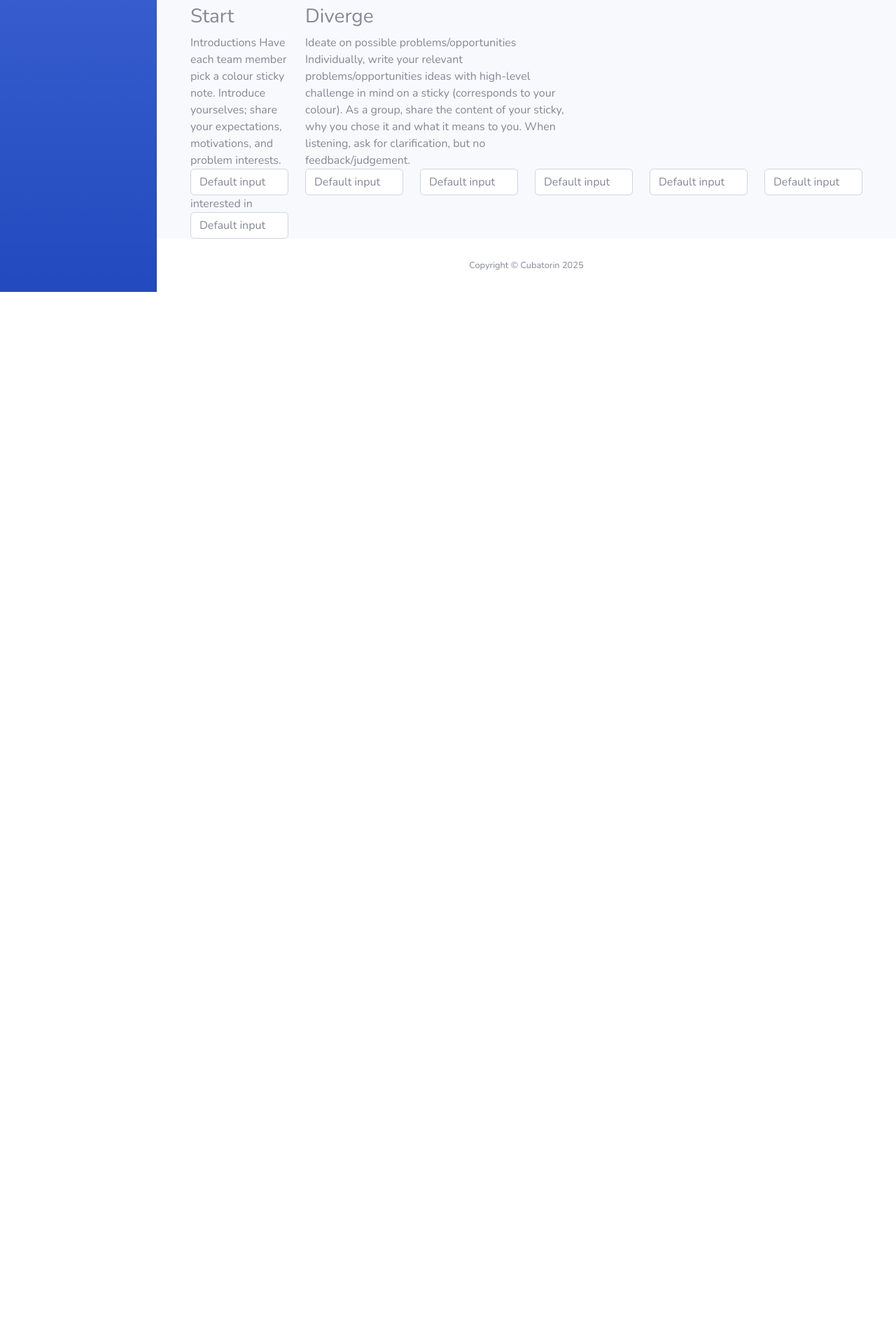
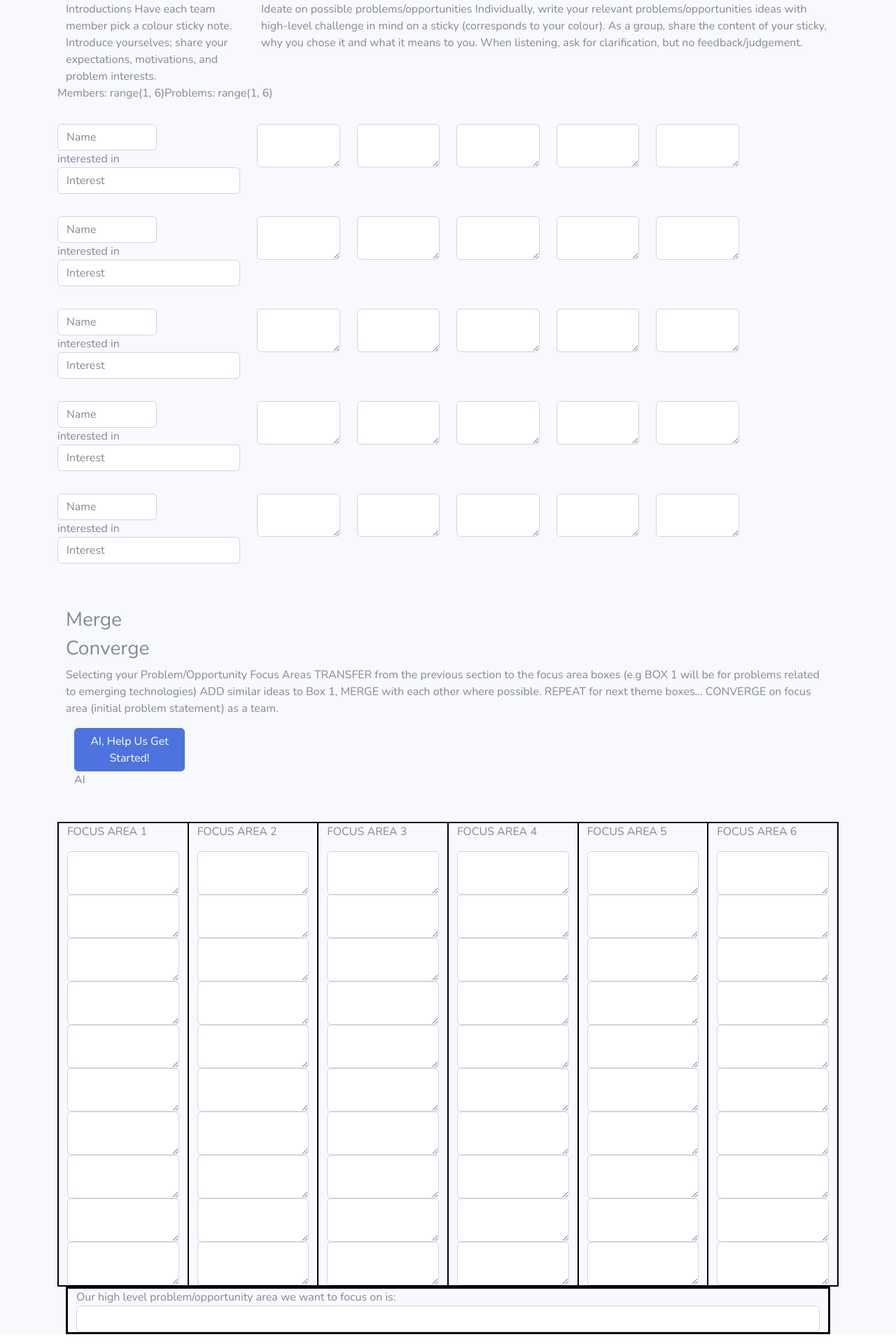
Before and after one commit to Lajellu/cubatorin-bse, a Django app: page /team/step-1/ in a window 1280 px wide. Shown: the part 613-2533 px from the top of the page at 70% size. Before the commit the page ends 1030 px from the top, so only its background shows below. Run offline with Django 5.2, Linux system fonts and the light colour scheme; a user stored in the database is signed in; tables that the repository leaves empty hold one stand-in row (values such as "Sample post"); some libraries are stand-ins or nearby versions.

Commit message:
Complete Problems table, Add table for focus areas, add button for AI suggest focus areas, start creating a new API for the AI that will be used for the suggest focus areas

```diff
--- /dev/null
+++ b/api/urls.py
@@ -0,0 +1,7 @@
+from django.urls import path
+from . import views
+
+urlpatterns = [
+    path('save_field/', views.save_field),
+    path('suggest_focus_areas/', views.suggest_focus_areas),
+]
--- a/core/views.py
+++ b/core/views.py
@@ -34,4 +34,11 @@ def team_logout(request):
 
 @team_login_required
 def team_step_1(request):
-    return render(request, 'core/team_step_1.html')
+    context = {
+        "member_range": range(1, 6),
+        "problem_range": range(1, 6),
+        "focusarea_range": range(1, 7),
+        "focusarea_problem_range": range(1, 11),
+    }
+
+    return render(request, "core/team_step_1.html", context)
--- a/cubatorin/settings.py
+++ b/cubatorin/settings.py
@@ -48,8 +48,7 @@ INSTALLED_APPS = [
     'rest_framework',
 
     'core',
-    # 'advisor',
-    # 'advisee',
+    'api',
 ]
 
 MIDDLEWARE = [
--- a/cubatorin/urls.py
+++ b/cubatorin/urls.py
@@ -23,5 +23,7 @@ urlpatterns = [
     path('', TemplateView.as_view(template_name='home.html'), name='home'),
     path('admin/', admin.site.urls),
 
-    re_path(r'^', include('core.urls'))
+    re_path(r'^', include('core.urls')),
+    path('api/', include('api.urls')),
+
 ]
--- a/templates/base.html
+++ b/templates/base.html
@@ -25,6 +25,25 @@
     <!-- Summernote -->
     <link href="https://cdn.jsdelivr.net/npm/summernote@0.8.18/dist/summernote.min.css" rel="stylesheet">
 
+    <!-- JQuery JS -->
+    <script src="{% static 'vendor/jquery/js/jquery.min.js' %}"></script>
+    <!-- Bootstrap JS -->
+    <script src="{% static 'vendor/bootstrap/js/bootstrap.bundle.min.js' %}"></script>
+    <!-- Popper:Modals -->
+    <script src="https://cdnjs.cloudflare.com/ajax/libs/popper.js/1.14.7/umd/popper.min.js"></script>
+    <!-- JQuery:Easing JS -->
+    <script src="{% static 'vendor/jquery-easing/js/jquery.easing.min.js' %}"></script>
+    <!-- Admin-page Bootstrap JS -->
+    <script src="{% static 'vendor/bootstrap/js/sb-admin-2.min.js' %}"></script>
+    <!-- Chart JS -->
+    <script src="{% static 'vendor/chart/js/Chart.min.js' %}"></script>
+    <!-- Summernote -->
+    <script src="https://cdn.jsdelivr.net/npm/summernote@0.8.18/dist/summernote.min.js"></script>
+
+    <!-- Cubatorin utility functions -->
+    <script src="{% static 'js/utils.js' %}"></script>
+    <!-- Cubatorin global js -->
+    <script src="{% static 'js/global.js' %}"></script>
 
     {% block head_end %}{% endblock %}
 </head>
@@ -209,26 +228,6 @@
     </div>
 
 
-
-    <!-- JQuery JS -->
-    <script src="{% static 'vendor/jquery/js/jquery.min.js' %}"></script>
-    <!-- Bootstrap JS -->
-    <script src="{% static 'vendor/bootstrap/js/bootstrap.bundle.min.js' %}"></script>
-    <!-- Popper:Modals -->
-    <script src="https://cdnjs.cloudflare.com/ajax/libs/popper.js/1.14.7/umd/popper.min.js"></script>
-    <!-- JQuery:Easing JS -->
-    <script src="{% static 'vendor/jquery-easing/js/jquery.easing.min.js' %}"></script>
-    <!-- Admin-page Bootstrap JS -->
-    <script src="{% static 'vendor/bootstrap/js/sb-admin-2.min.js' %}"></script>
-    <!-- Chart JS -->
-    <script src="{% static 'vendor/chart/js/Chart.min.js' %}"></script>
-    <!-- Summernote -->
-    <script src="https://cdn.jsdelivr.net/npm/summernote@0.8.18/dist/summernote.min.js"></script>
-
-    <!-- Cubatorin utility functions -->
-    <script src="{% static 'js/utils.js' %}"></script>
-    <!-- Cubatorin global js -->
-    <script src="{% static 'js/global.js' %}"></script>
     {% block body_end %}{% endblock %}
 </body>
 
--- a/templates/core/_team_step.html
+++ b/templates/core/_team_step.html
@@ -88,5 +88,9 @@
     .modal-dialog {
         max-width: 70%;
     }
+
+    #accordionSidebar {
+        display: none;
+    }
 </style>
 {% endblock %}
--- a/templates/core/team_step_1.html
+++ b/templates/core/team_step_1.html
@@ -41,13 +41,13 @@ https://picsum.photos/1000/500
 
 <div class="container">
     <div class="row">
-        <div class="col-2">
+        <div class="col-3">
             <h3>Start</h3>
             Introductions
             Have each team member pick a colour sticky note.
             Introduce yourselves; share your expectations, motivations, and problem interests.
         </div>
-        <div class="col-5">
+        <div class="col-9">
             <h3>Diverge</h3>
             Ideate on possible problems/opportunities
             Individually, write your relevant problems/opportunities ideas with high-level challenge in mind on a sticky
@@ -56,32 +56,161 @@ https://picsum.photos/1000/500
             As a group, share the content of your sticky, why you chose it and what it means to you. When listening, ask
             for clarification, but no feedback/judgement.
         </div>
+
+        <p>Members: {{ member_range }}</p>
+        <p>Problems: {{ problem_range }}</p>
+        <!-- Loop over the below -->
+        {% for i in member_range %}
+            <div class="row my-3">
+                <div class="col-3">
+                    <div class="row">
+                        <div class="col-7">
+                            <input id="mem{{ i }}_name" class="form-control" type="text" placeholder="Name">
+
+                            interested in
+                        </div>
+                    </div>
+                    <div class="row">
+                        <div class="col-12">
+                            <input id="mem{{ i }}_interest" class="form-control" type="text" placeholder="Interest">
+                        </div>
+                    </div>
+                </div>
+
+                <div class="col-9">
+                    <div class="row">
+                        {% for j in problem_range %}
+                            <div class="col-2">
+                                <textarea id="mem{{ i }}_prob{{ j }}" class="form-control"></textarea>
+                            </div>
+                        {% endfor %}
+                    </div>
+                </div>
+            </div>
+        {% endfor %}
     </div>
-    <div class="row">
-        <div class="col-2">
-            <input id="mem1_name" class="form-control" type="text" placeholder="Default input">
-            interested in
-            <input id="mem1_interest" class="form-control" type="text" placeholder="Default input">
-        </div>
-        <div class="col-2">
-             <input id="mem1_prob1" class="form-control" type="text" placeholder="Default input">
-        </div>
-        <div class="col-2">
-            <input id="mem1_prob2" class="form-control" type="text" placeholder="Default input">
-        </div>
-        <div class="col-2">
-            <input id="mem1_prob3" class="form-control" type="text" placeholder="Default input">
-        </div>
-        <div class="col-2">
-            <input id="mem1_prob4" class="form-control" type="text" placeholder="Default input">
-        </div>
-        <div class="col-2">
-            <input id="mem1_prob5" class="form-control" type="text" placeholder="Default input">
+    <div class="row mt-5">
+        <div class="col-12">
+            <h3>Merge</h3> <h3>Converge</h3>
+            <p>
+                Selecting your Problem/Opportunity Focus Areas
+                TRANSFER from the previous section to the focus area boxes (e.g BOX 1 will be for problems related to emerging technologies)
+                ADD similar ideas to Box 1, MERGE with each other where possible.
+                REPEAT for next theme boxes...
+                CONVERGE on focus area (initial problem statement) as a team.
+            </p>
         </div>
     </div>
 
+    <div class="col-2">
+        <button id="suggest_focus_area_button" type="button" class="btn btn-primary">AI, Help Us Get Started!</button>
+    </div>
+
+    <div class="col-2">AI</div>
+
+    <div style="border: 1px solid black" class="row mt-5">
+        {% for i in focusarea_range %}
+            <div style="border: 1px solid black" class="col-2">
+                <p>FOCUS AREA {{ i }}</p>
+                {% for j in focusarea_problem_range %}
+                    <textarea id="fa{{ i }}_prob{{ j }}" class="form-control"></textarea>
+                {% endfor %}
+            </div>
+        {% endfor %}
+    </div>
+
+        <div class="col-12" style="border: 3px solid black">
+
+        Our high level problem/opportunity area we want to focus on is:
+
+        <input id="high_level_problem" class="form-control" type="text">
+    </div>
 </div>
 
 
 
+
+
+
+
+
+
+<script>
+
+$(document).ready(function () {
+
+    $('#suggest_focus_area_button').on('click', function () {
+        console.log("clicked");
+        // TODO: Make the team id dynamic
+        const teamId = 1;
+
+        const headers = {
+            'Content-Type': 'application/json',
+            'X-CSRFToken': getCookie('csrftoken'),
+        };
+
+        // Post to your Django API
+        $.ajax({
+            url: '/api/suggest_focus_areas/',
+            method: 'POST',
+            headers: headers,
+            contentType: 'application/json',
+            data: JSON.stringify({
+                team_id: teamId
+            }),
+            success: function (response) {
+                console.log('Suggested focus areas successfully:', response);
+            },
+            error: function (xhr, status, error) {
+                console.error('Error suggesting focus areas:', xhr.responseText || error);
+            }
+        });
+    });
+
+    $('input, textarea').on('blur', function () {
+        console.log("unfocused");
+
+        const fieldName = $(this).attr('id');
+        const fieldValue = $(this).val();
+        // TODO: Make the team id dynamic
+        const teamId = 1;
+        // const teamId = $(this).data('team-id'); // Assumes a data attribute for team
+
+        console.log('Unfocused field:', fieldName);
+        console.log('Value:', fieldValue);
+
+        // Optional: Make sure required info exists
+        if (!fieldName || !teamId) {
+            console.warn("Missing 'name' or 'data-team-id' on field.");
+            return;
+        }
+
+        const headers = {
+            'Content-Type': 'application/json',
+            'X-CSRFToken': getCookie('csrftoken'),
+        };
+
+        // Post to your Django API
+        $.ajax({
+            url: '/api/save_field/',
+            method: 'POST',
+            headers: headers,
+            contentType: 'application/json',
+            data: JSON.stringify({
+                table: 'MembersAndFocus', // or pass dynamically if needed
+                field: fieldName,
+                value: fieldValue,
+                team_id: teamId
+            }),
+            success: function (response) {
+                console.log('Saved successfully:', response);
+            },
+            error: function (xhr, status, error) {
+                console.error('Error saving field:', xhr.responseText || error);
+            }
+        });
+    });
+});
+</script>
+
 {% endblock %}
```
Also changed, not shown: api/views.py (added, +116 -0 lines), api/__init__.py (added), core/urls.py (line endings or trailing spaces).
